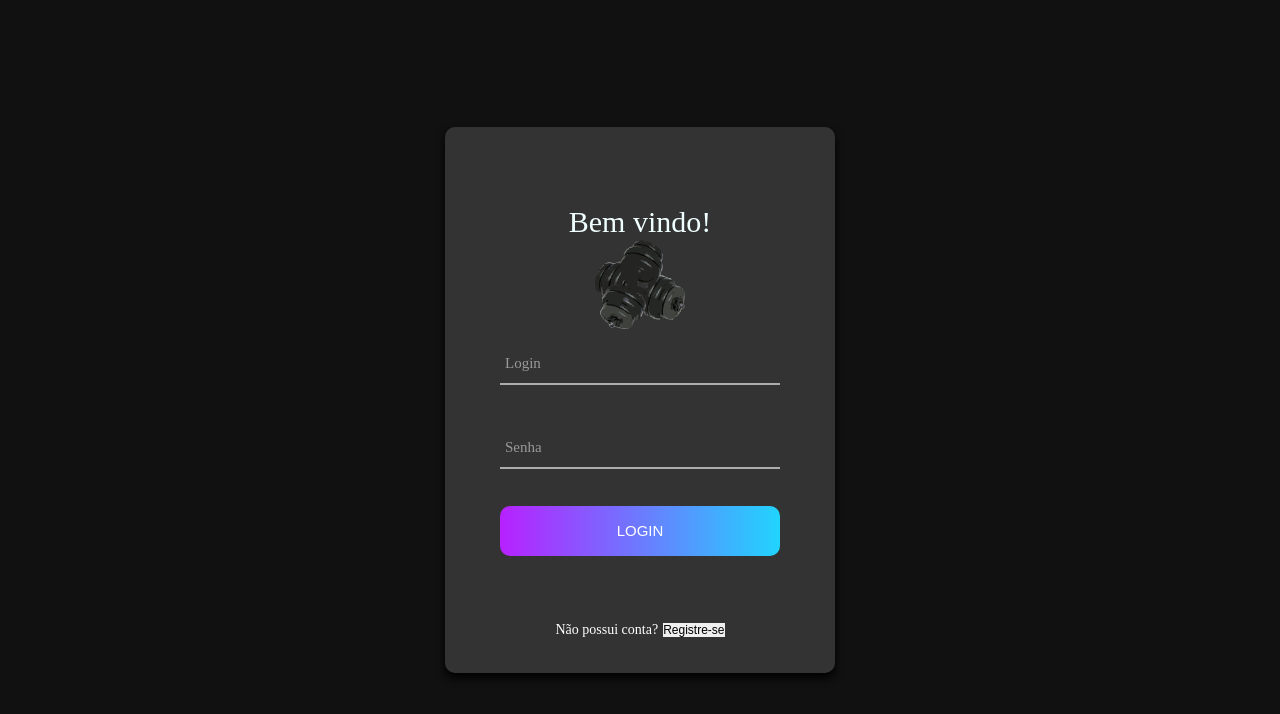
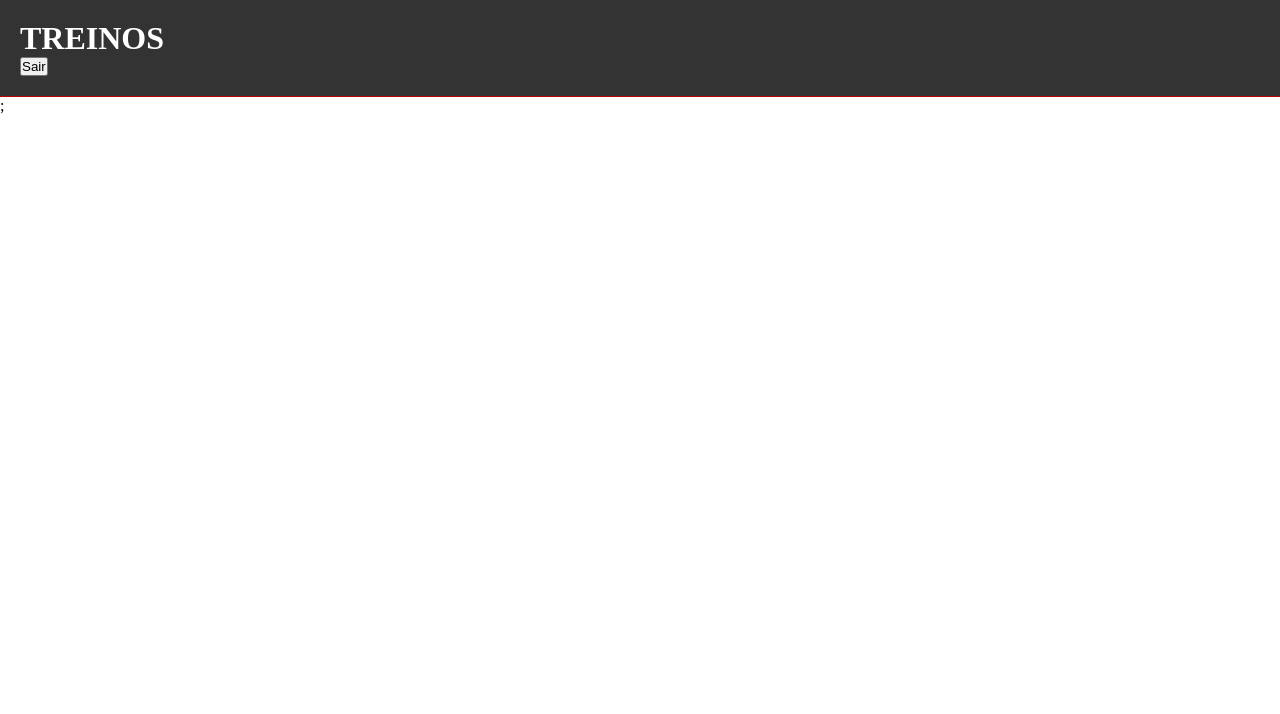
Before and after one commit to ElytonPereira/software-academia-front, a React (Create React App) app: page /home in a window 1280 px wide. Shown: the top 714 px of the page. Built offline with nearby package versions, Linux system fonts and the light colour scheme.

Commit message:
atualizacao

```diff
--- a/package.json
+++ b/package.json
@@ -9,6 +9,7 @@
     "@testing-library/user-event": "^13.5.0",
     "react": "^18.2.0",
     "react-dom": "^18.2.0",
+    "react-router-dom": "^6.16.0",
     "react-scripts": "5.0.1",
     "web-vitals": "^2.1.4"
   },
--- /dev/null
+++ b/src/components/Home/Home.css
@@ -0,0 +1,26 @@
+/* Estilos para o cabeçalho (parte superior) */
+.header {
+    background-color: #333; /* Cor de fundo do cabeçalho */
+    color: #fff; /* Cor do texto no cabeçalho */
+    padding: 20px; /* Espaçamento interno do cabeçalho */
+
+  }
+
+  /* Estilos para a linha divisória */
+  .separator {
+    border-top: 1px solid #bb0000; /* Linha divisória cinza */
+  }
+
+  /* Estilos para a parte embaixo (espaço cinza) */
+  .container-exercicios {
+    background-color: #333; /* Cor de fundo da parte de baixo */
+
+    padding: 20px; /* Espaçamento interno da parte de baixo */
+  }
+
+  .buttonExit{
+    align-items: end;
+    justify-items: end;
+    position: relative;
+
+  }
--- /dev/null
+++ b/src/components/Home/Home.js
@@ -0,0 +1,33 @@
+import React from "react";
+import { useNavigate } from "react-router-dom";
+import './Home.css'
+
+function Home () {
+
+  const navigate = useNavigate();
+
+  const logoff  =() =>{
+    localStorage.removeItem("TOKEN");
+    localStorage.removeItem("NOME");
+  }
+
+  return (
+    <form>
+      <div class="header">
+    <h1>TREINOS</h1>
+    <button className="buttonExit" Text="Sair" onClick={() => [logoff, navigate("/")]}>
+              Sair
+            </button>
+  </div>
+
+  <div class="separator"></div>
+
+  <div class="bottom-section">
+
+            <div>{localStorage.getItem("TOKEN")};</div>
+  </div>
+    </form>
+  );
+};
+
+export default Home;
--- a/src/components/Login/Login.js
+++ b/src/components/Login/Login.js
@@ -1,13 +1,17 @@
 import { useState } from 'react';
 import jpImg from '../../assets/jp.svg'
 import './Login.css'
-import RegisterButton from '../RegisterButton/RegisterButton';
+import RegisterButton from '../registrarUser/RegisterButton/RegisterButton';
+import {useNavigate } from 'react-router-dom'
 
 function Login() {
 
   const [login, setLogin] = useState("")
   const [senha, setSenha] = useState("")
-  const [respostaApi, setRespostaApi] = useState("")
+  const [token, setToken] = useState("")
+
+  const navigate = useNavigate();
+
 
   const API = "http://localhost:9090"
 
@@ -24,8 +28,11 @@ function Login() {
       method: "POST",
       body: JSON.stringify(data),
       headers:{
-        "Content-Type": "application/json"
-      }
+        "Content-Type": "application/json",
+        "Authorization": `Bearer ${token}`,
+      },
+
+
     }
     )
     .then((response) => {
@@ -38,9 +45,17 @@ function Login() {
     })
     .then((respostaText) => {
       const repostaConvertida = JSON.parse(respostaText); //CONVERTENDO A RESPOSTA PARA EM JSON
-      setRespostaApi(repostaConvertida); //MANDANDO O JSON PARA A VARIAVEL
-      console.log('Autentição realizada');
+      setToken(repostaConvertida); //MANDANDO O JSON PARA A VARIAVEL
 
+      if(repostaConvertida !== 'undefined'){
+        localStorage.setItem("TOKEN", token.token)
+        localStorage.setItem("NOME", login)
+
+        console.log('quero ver22222' + token.token )
+        alert('Usuario: ' + login +  ' logado com sucesso')
+        navigate('/home')
+        console.log('Autentição realizada: ' + localStorage.getItem("TOKEN"));
+      }
     })
     .catch((error) => {
       console.error('Erro na solicitação:', error);
@@ -70,13 +85,13 @@ function Login() {
             <div className='wrap-input'>
               <input
               className={senha !== "" ? 'has-val input' : 'input'}
-              type='senha'
+              type='password'
               value={senha}
               onChange={(e) => setSenha(e.target.value)}
               />
               <span className='focus-input' data-placeholder='Senha'></span>
             </div>
-             <div>{respostaApi.token}</div>
+             <div>{token.token}</div>
             <div className='container-login-form-btn'>
               <button className='login-form-btn' onClick={handleSubmit}>Login</button>
             </div>
--- a/src/components/RegisterButton/RegisterButton.js
+++ b/src/components/registrarUser/RegisterButton/RegisterButton.js
@@ -1,6 +1,6 @@
 import React, { useContext } from "react";
 import './RegisterButton.css'
-import AppContext from "../../context/AppContext";
+import AppContext from "../../../context/AppContext";
 
 function RegisterButton(){
 
--- a/src/components/registrarUser/RegistrarUser.js
+++ b/src/components/registrarUser/RegistrarUser.js
@@ -73,7 +73,7 @@ function RegistrarUser(){
             <div className='wrap-input'>
               <input
               className={senha !== "" ? 'has-val input' : 'input'}
-              type='senha'
+              type='password'
               value={senha}
               onChange={(e) => setSenha(e.target.value)}
               />
--- a/src/index.js
+++ b/src/index.js
@@ -2,10 +2,17 @@ import React from 'react';
 import ReactDOM from 'react-dom/client';
 
 import App from './App';
+import Routering from './routes/routes';
+import Provider from './context/Provider';
+import RegistrarUser from './components/registrarUser/RegistrarUser';
+
 
 const root = ReactDOM.createRoot(document.getElementById('root'));
 root.render(
   <React.StrictMode>
-    <App />
+    <Provider>
+      <Routering />
+      <RegistrarUser/>
+    </Provider>
   </React.StrictMode>
 );
--- /dev/null
+++ b/src/routes/ProtectedRoutes.js
@@ -0,0 +1,15 @@
+import React from "react";
+import UserServices from "../services/UserService";
+import Routering from "./routes";
+
+
+const userServices = new UserServices();
+
+const ProtectedRoutes = ({children}) => {
+
+    const usuarioAutenticado = userServices.usuarioAutenticado();
+    console.log('usuarioAutenticado : ', usuarioAutenticado)
+    return usuarioAutenticado ? children : <Routering/>
+}
+
+export default ProtectedRoutes;
--- /dev/null
+++ b/src/routes/routes.js
@@ -0,0 +1,20 @@
+import React from 'react'
+import Login from '../components/Login/Login'
+import ProtectedRoutes from './ProtectedRoutes'
+
+import { BrowserRouter as Router, Routes, Route } from 'react-router-dom'
+import Home from '../components/Home/Home'
+
+const Routering = () => {
+    return (
+      <Router>
+        <Routes>
+          <Route path="*" element={<Login/>} />
+          <Route path="/home" element={<Home/>}
+          />
+        </Routes>
+      </Router>
+     );
+  }
+
+  export default Routering;
--- /dev/null
+++ b/src/services/UserService.js
@@ -0,0 +1,13 @@
+
+export default class UserServices {
+
+    usuarioAutenticado () {
+      console.log(localStorage.getItem("TOKEN"))
+      const validarToken = localStorage.getItem("TOKEN").length >20
+      return validarToken ? true : false
+      // return typeof localStorage.getItem("token")
+    }
+
+
+
+  }
```
Also changed, not shown: src/components/registrarUser/RegisterButton/RegisterButton.css (renamed from src/components/RegisterButton/RegisterButton.css), 1 other file (tests, documents, lock files or other folders).
